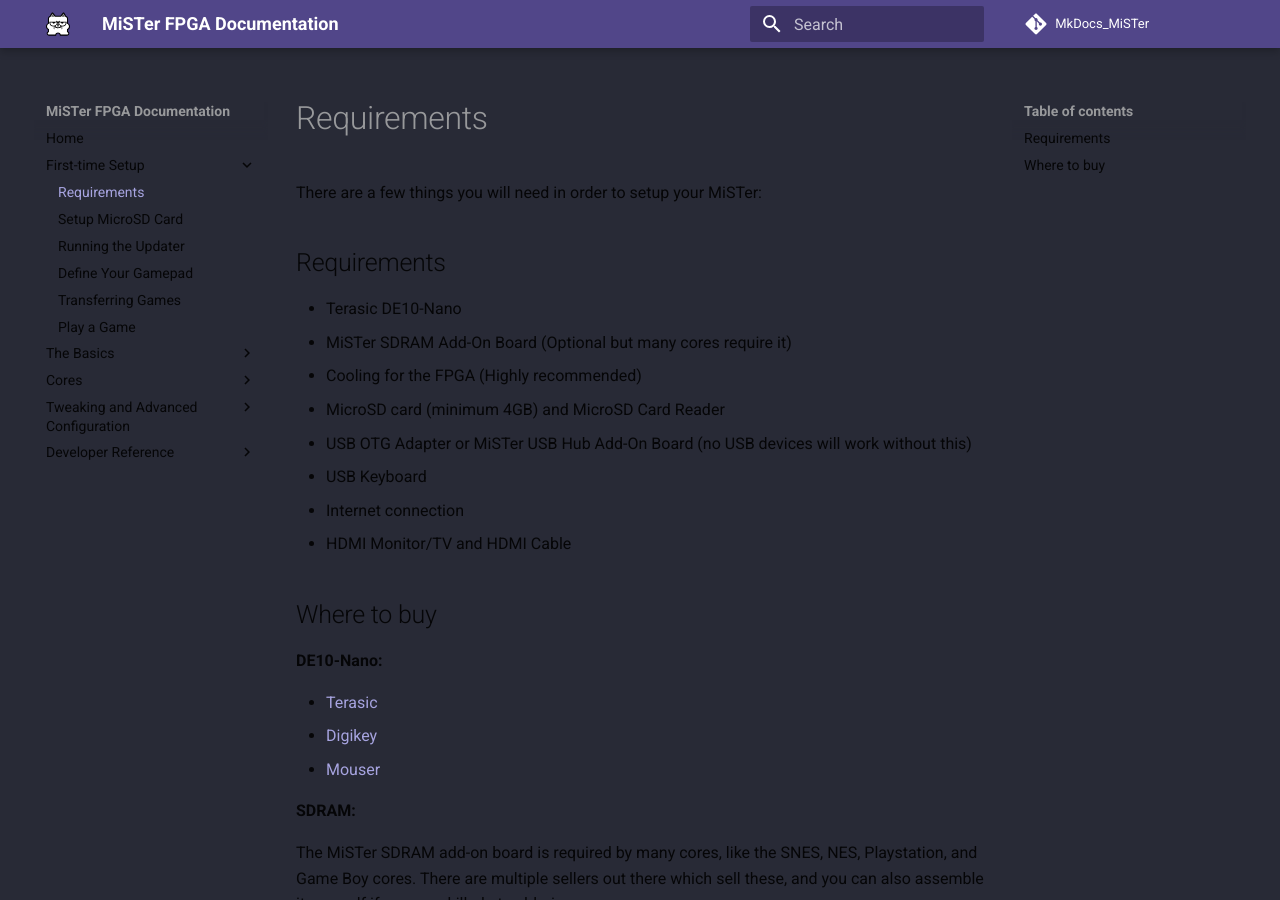
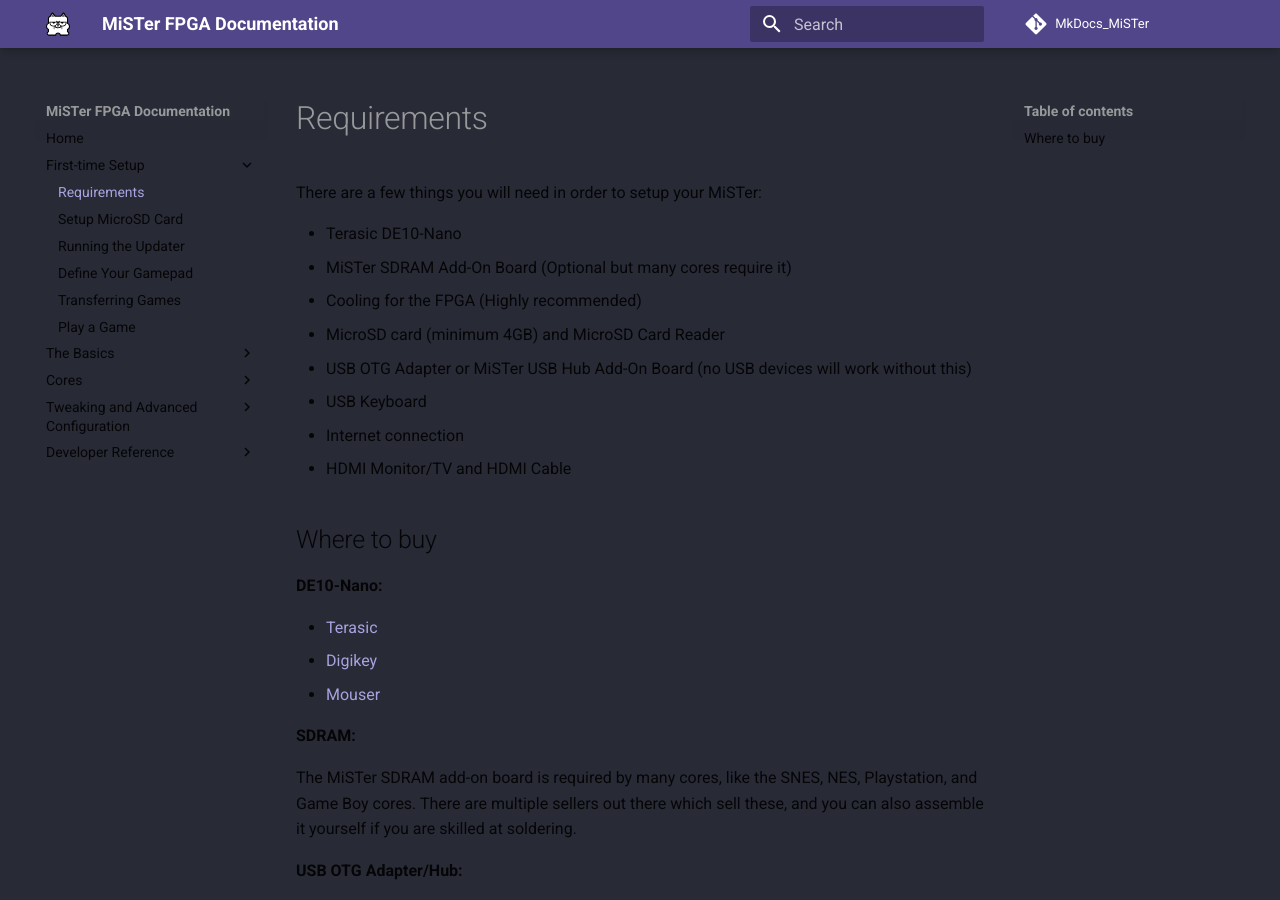
Before and after one commit to tofukazoo/MkDocs_MiSTer, an MkDocs documentation site: the page built from docs/setup/requirements.md, in a window 1280 px wide and 900 px high. Built offline with MkDocs 1.6.1 and Material for MkDocs 9.7.7, drawn with Linux system fonts in a browser that asks for light colours; comment, search, counter and statistics services are not loaded.

Commit message:
Update requirements.md

```diff
--- a/docs/setup/requirements.md
+++ b/docs/setup/requirements.md
@@ -1,6 +1,4 @@
 There are a few things you will need in order to setup your MiSTer:
-
-## Requirements
 
 * Terasic DE10-Nano
 * MiSTer SDRAM Add-On Board (Optional but many cores require it)
```
